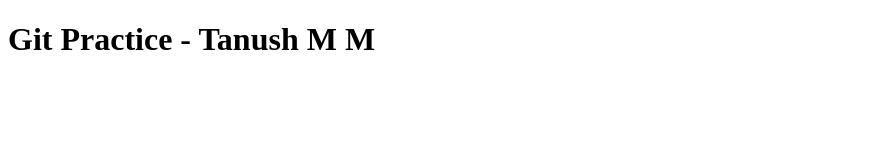
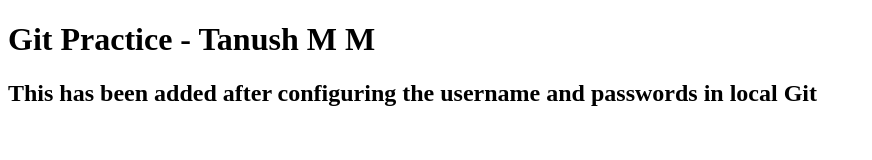
Before and after one commit to tanush-peronal-cei/git-practice, a plain HTML site: page index.html in a window 1280 px wide. Shown: the whole page, without its empty margins (0-872 px from the left). Drawn offline with Linux system fonts and the light colour scheme.

Commit message:
Updated index.html - User Auth configured in Git

```diff
--- a/index.html
+++ b/index.html
@@ -7,5 +7,6 @@
 </head>
 <body>
     <H1>Git Practice - Tanush M M</H1>
+    <h2>This has been added after configuring the username and passwords in local Git</h2>
 </body>
 </html>
```
